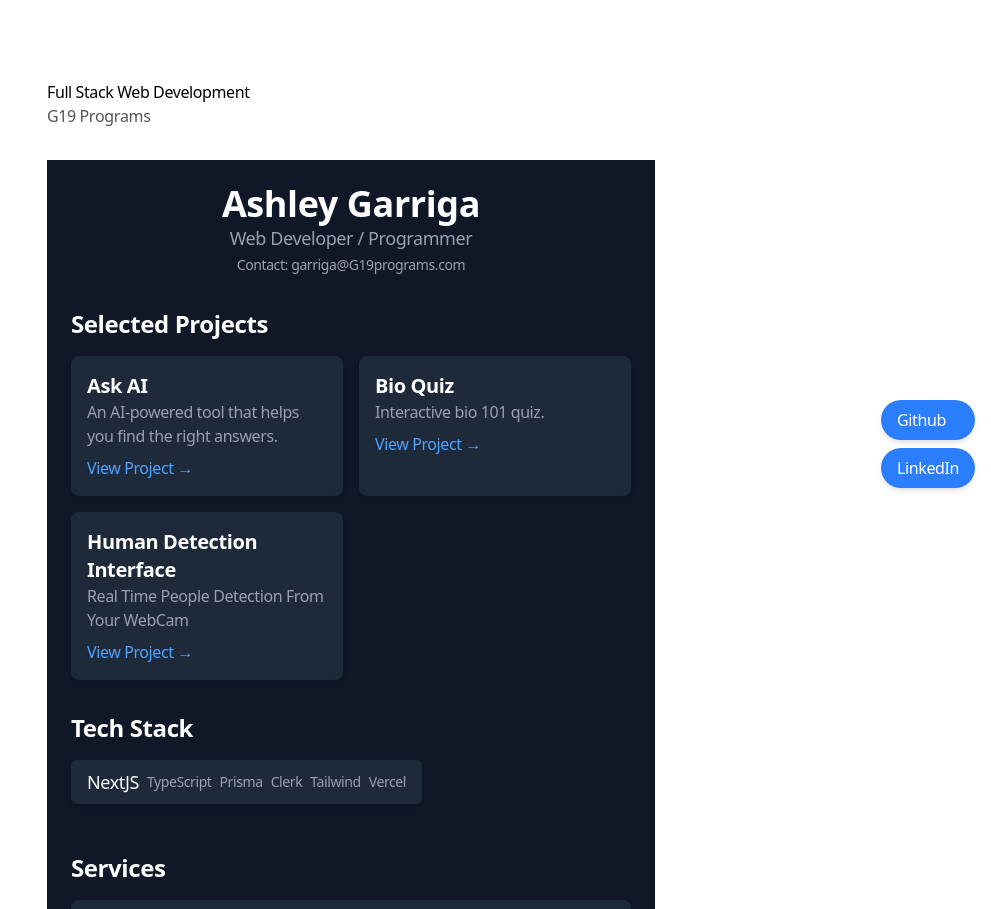
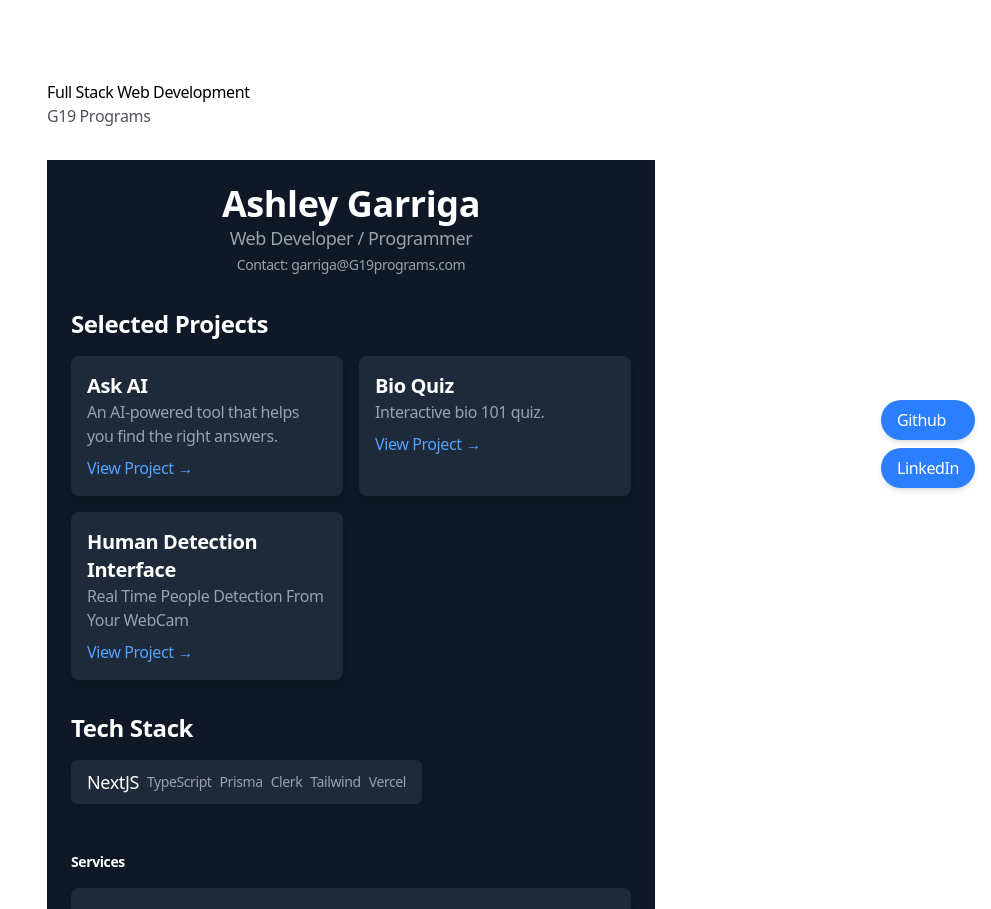
Before and after one commit to Garriga11/portfoliopage, a Next.js app: page / in a window 1280 px wide. Shown: the top 909 px of the page, without its empty margins (289-1280 px from the left). Built offline with nearby package versions, Linux system fonts and the light colour scheme.

Commit message:
Update page.tsx

```diff
--- a/app/page.tsx
+++ b/app/page.tsx
@@ -89,7 +89,7 @@ export default function Portfolio() {
 
 
         <section className="mt-12">
-          <h2 className="text-2xl font-semibold mb-4">Services</h2>
+          <h2 className="text-sm font-semibold mb-4">Services</h2>
           <div className="flex flex-col gap-6 text-xl">
             {skills.map((skill) => (
               <div key={skill.id} className="bg-gray-800 p-4 rounded-lg shadow-md">
```
